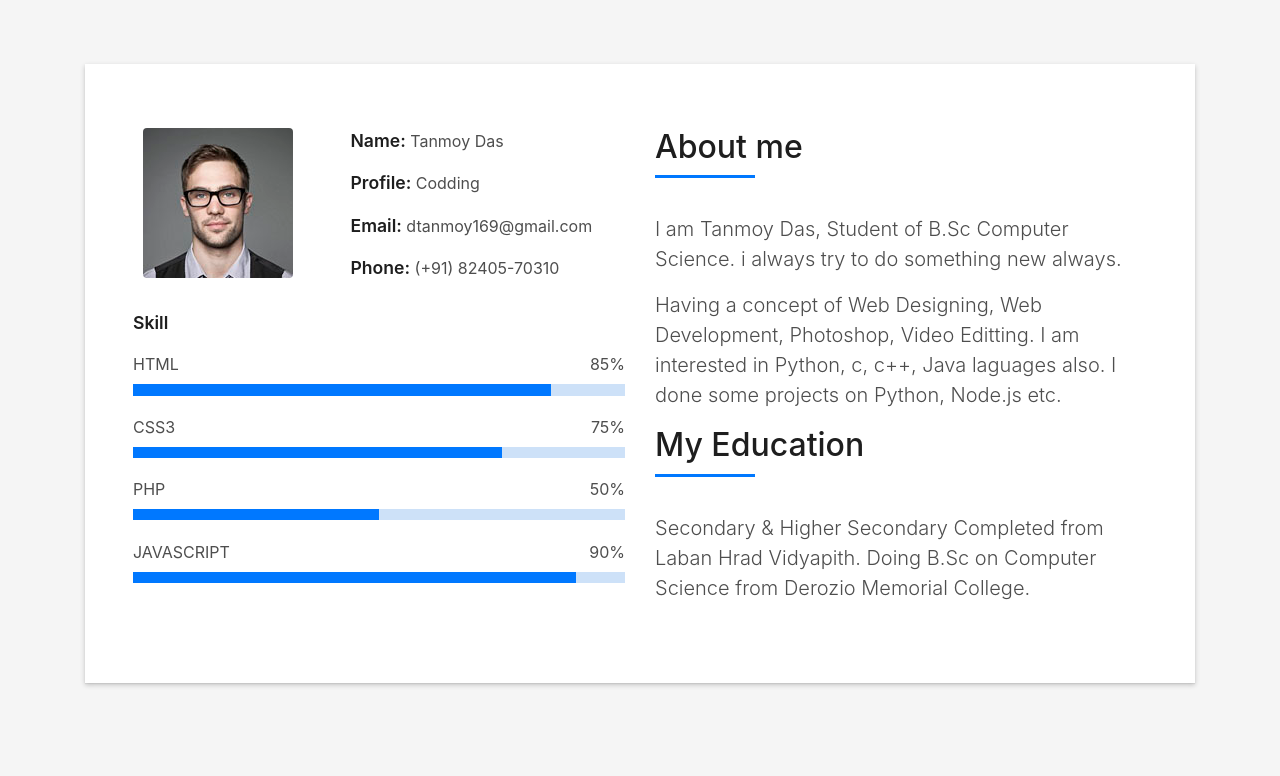
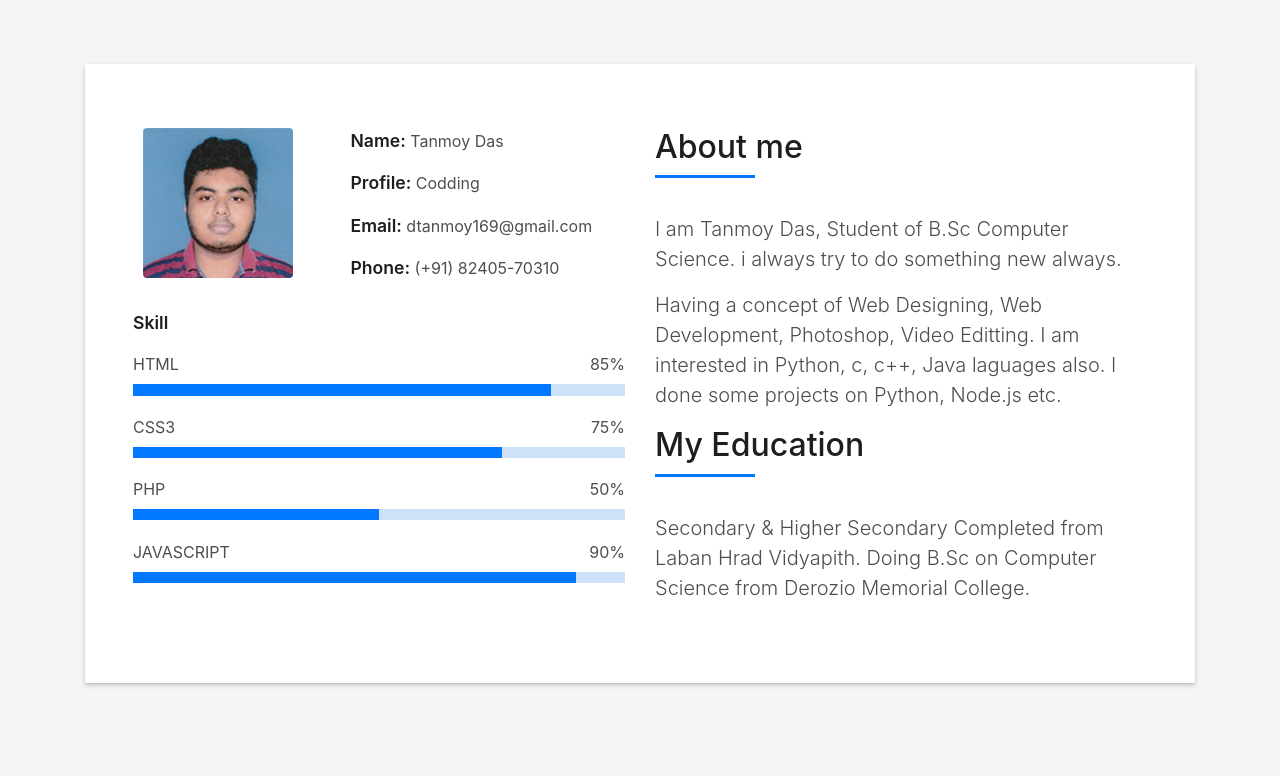
Before and after one commit to AlphaTanmoy/officialTanmoy.github.io, a plain HTML site: page index.html in a window 1280 px wide. Shown: the part 800-1576 px from the top of the page. Drawn offline with Linux system fonts and the light colour scheme; files whose address does not match are found by name.

Commit message:
Changed  4th April 23, 20:41

```diff
--- a/index.html
+++ b/index.html
@@ -10,8 +10,7 @@
     <meta content="" name="keywords">
 
     <!-- Favicons -->
-    <link href="assets/img/favicon.png" rel="icon">
-    <link href="assets/img/apple-touch-icon.png" rel="apple-touch-icon">
+    <link href="assets/img/logo-ico.png" rel="apple-touch-icon">
 
     <!-- Vendor CSS Files -->
     <link href="assets/vendor/bootstrap/css/bootstrap.min.css" rel="stylesheet">
@@ -67,7 +66,7 @@
 
 
     <!---================ Middle Anme and Work Display ===============================--->
-    <div id="home" class="intro route bg-image" style="background-image: url(assets/img/intro-bg.jpg)">
+    <div id="home" class="intro route bg-image" style="background-image: url(assets/img/bg.jpg)">
         <div class="overlay-itro"></div>
         <div class="intro-content display-table">
             <div class="table-cell">
@@ -93,7 +92,7 @@
                                     <div class="row">
                                         <div class="col-sm-6 col-md-5">
                                             <div class="about-img">
-                                                <img src="assets/img/testimonial-2.jpg" class="img-fluid rounded b-shadow-a" alt="">
+                                                <img src="assets/img/me.png" class="img-fluid rounded b-shadow-a" alt="">
                                             </div>
                                         </div>
                                         <div class="col-sm-6 col-md-7">
@@ -499,7 +498,7 @@
                         <div id="testimonial-mf" class="owl-carousel owl-theme">
                             <div class="testimonial-box">
                                 <div class="author-test">
-                                    <img src="assets/img/testimonial-2.jpg" alt="" class="rounded-circle b-shadow-a">
+                                    <img src="assets/img/me.png" alt="" class="rounded-circle b-shadow-a">
                                     <span class="author">Xavi Alonso</span>
                                 </div>
                                 <div class="content-test">
@@ -511,7 +510,7 @@
                             </div>
                             <div class="testimonial-box">
                                 <div class="author-test">
-                                    <img src="assets/img/testimonial-4.jpg" alt="" class="rounded-circle b-shadow-a">
+                                    <img src="assets/img/me.png" alt="" class="rounded-circle b-shadow-a">
                                     <span class="author">Marta Socrate</span>
                                 </div>
                                 <div class="content-test">
@@ -564,7 +563,7 @@
                             <div class="card-footer">
                                 <div class="post-author">
                                     <a href="#">
-                                        <img src="assets/img/testimonial-2.jpg" alt="" class="avatar rounded-circle">
+                                        <img src="assets/img/me.png" alt="" class="avatar rounded-circle">
                                         <span class="author">Darjeeling</span>
                                     </a>
                                 </div>
@@ -593,7 +592,7 @@
                             <div class="card-footer">
                                 <div class="post-author">
                                     <a href="#">
-                                        <img src="assets/img/testimonial-2.jpg" alt="" class="avatar rounded-circle">
+                                        <img src="assets/img/me.png" alt="" class="avatar rounded-circle">
                                         <span class="author">Rishop</span>
                                     </a>
                                 </div>
@@ -622,7 +621,7 @@
                             <div class="card-footer">
                                 <div class="post-author">
                                     <a href="#">
-                                        <img src="assets/img/testimonial-2.jpg" alt="" class="avatar rounded-circle">
+                                        <img src="assets/img/me.png" alt="" class="avatar rounded-circle">
                                         <span class="author">Pelling</span>
                                     </a>
                                 </div>
@@ -656,7 +655,7 @@
                             <div class="card-footer">
                                 <div class="post-author">
                                     <a href="#">
-                                        <img src="assets/img/testimonial-2.jpg" alt="" class="avatar rounded-circle">
+                                        <img src="assets/img/me.png" alt="" class="avatar rounded-circle">
                                         <span class="author">Lava</span>
                                     </a>
                                 </div>
@@ -685,7 +684,7 @@
                             <div class="card-footer">
                                 <div class="post-author">
                                     <a href="#">
-                                        <img src="assets/img/testimonial-2.jpg" alt="" class="avatar rounded-circle">
+                                        <img src="assets/img/me.png" alt="" class="avatar rounded-circle">
                                         <span class="author">Gangtok</span>
                                     </a>
                                 </div>
@@ -714,7 +713,7 @@
                             <div class="card-footer">
                                 <div class="post-author">
                                     <a href="#">
-                                        <img src="assets/img/testimonial-2.jpg" alt="" class="avatar rounded-circle">
+                                        <img src="assets/img/me.png" alt="" class="avatar rounded-circle">
                                         <span class="author">Puri</span>
                                     </a>
                                 </div>
```
Also changed, not shown: blog-single.html (+6 -7 lines), portfolio-details.html (+10 -13 lines), assets/img/apple-touch-icon.png (deleted), assets/img/bg.jpg (added), assets/img/favicon.png (deleted), assets/img/intro-bg.jpg (deleted), assets/img/logo-ico.png (added), assets/img/me.png (added), assets/img/testimonial-2.jpg (deleted), assets/img/testimonial-4.jpg (deleted).
